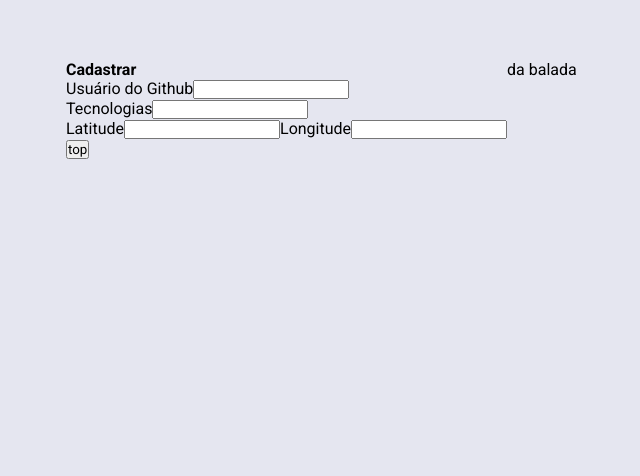
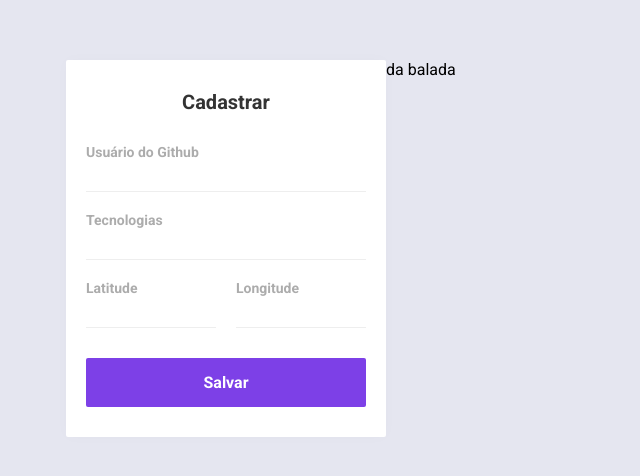
Before and after one commit to santospatrick/findev-frontend, a React (Create React App) app: page / in a window 1280 px wide. Shown: the top 476 px of the page, without its empty margins (4-644 px from the left). Built offline with nearby package versions, Linux system fonts and the light colour scheme.

Commit message:
adiciona estilos do form

```diff
--- a/src/App.js
+++ b/src/App.js
@@ -1,6 +1,7 @@
 import React from 'react';
 
 import styles from 'App.module.css';
+import './Sidebar.css';
 
 function App() {
   function handleSubmit(event) {
@@ -13,29 +14,29 @@ function App() {
         <strong>Cadastrar</strong>
         <form onSubmit={handleSubmit} noValidate>
           <div className={styles.block}>
-            <label htmlFor="github_username">
+            <label className="input" htmlFor="github_username">
               <span>Usuário do Github</span>
               <input name="github_username" id="github_username" type="text" />
             </label>
 
-            <label htmlFor="techs">
+            <label className="input" htmlFor="techs">
               <span>Tecnologias</span>
               <input name="techs" id="techs" type="text" />
             </label>
 
             <div className={styles.inline}>
-              <label htmlFor="latitude">
+              <label className="input" htmlFor="latitude">
                 <span>Latitude</span>
                 <input name="latitude" id="latitude" type="text" />
               </label>
 
-              <label htmlFor="longitude">
+              <label className="input" htmlFor="longitude">
                 <span>Longitude</span>
                 <input name="longitude" id="longitude" type="text" />
               </label>
             </div>
           </div>
-          <button>top</button>
+          <button>Salvar</button>
         </form>
       </aside>
       <main>da balada</main>
--- a/src/App.module.css
+++ b/src/App.module.css
@@ -14,6 +14,12 @@
 }
 
 .inline {
-  display: flex;
-  flex-direction: row;
+  display: grid;
+  grid-template-columns: 1fr 1fr;
+  grid-gap: 20px;
+  margin-top: 20px;
 }
+
+.inline :global(.input + .input) {
+  margin-top: 0;
+}
--- /dev/null
+++ b/src/Sidebar.css
@@ -0,0 +1,60 @@
+aside {
+  width: 320px;
+  background-color: #fff;
+  box-shadow: 0 0 14px 0 rgba(0,0,0,.02);
+  border-radius: 2px;
+  padding: 30px 20px;
+}
+
+aside strong {
+  font-size: 20px;
+  text-align: center;
+  display: block;
+  color: #333;
+}
+
+aside form {
+  margin-top: 30px;
+}
+
+aside form .input + .input {
+  margin-top: 20px;
+}
+
+aside form .input {
+  display: flex;
+  flex-direction: column;
+}
+
+aside form .input span {
+  color: #ACACAC;
+  font-size: 14px;
+  font-weight: bold;
+}
+
+aside form .input input {
+  width: 100%;
+  height: 32px;
+  font-size: 14px;
+  color: #666;
+  border: 0;
+  border-bottom: 1px solid #eee;
+}
+
+aside form button {
+  width: 100%;
+  border: 0;
+  margin-top: 30px;
+  background-color: #7d40e7;
+  border-radius: 2px;
+  padding: 15px 20px;
+  font-size: 16px;
+  font-weight: bold;
+  color: #fff;
+  cursor: pointer;
+  transition: background 0.5s;
+}
+
+aside form button:hover {
+  background-color: #6931ca;
+}
```
